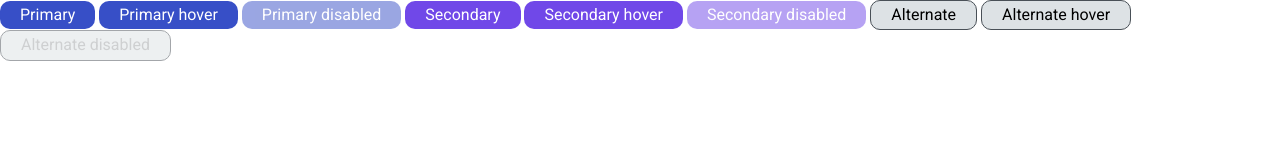
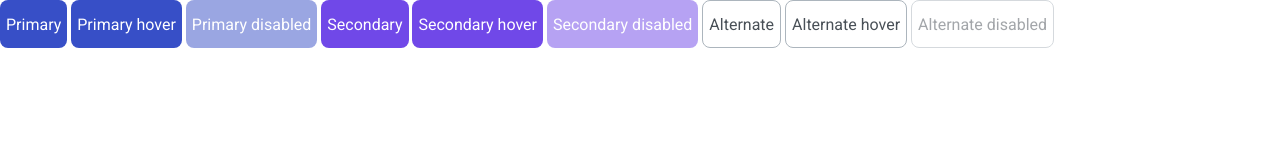
Before and after one commit to js-tasks-ru/htmlcss-20240216_del-ry4me, a website: page 03-lection1/01-button/index.html in a window 1280 px wide. Drawn offline with Linux system fonts and the light colour scheme.

Commit message:
added properties, made colors accordig layout

```diff
--- a/03-lection1/01-button/button.css
+++ b/03-lection1/01-button/button.css
@@ -1,15 +1,21 @@
 /* Стилизация кнопки */
 .button {
-    padding: 5px 20px 5px 20px;
+    height: 48px;
+    padding: auto;
     border: none;
-    border-radius: 10px;
+    border-radius: 8px;
     cursor: pointer;
+    font-family: 'Roboto';
+    font-style: normal;
+    font-size: 16px;
+    line-height: 19px;
+    text-align: center;
+    color: var(--white);
 }
 
 .button:disabled {
     opacity: 0.5;
     pointer-events: none;
-    cursor: not-allowed;
 }
 
 .button_primary {
@@ -24,7 +30,7 @@
 }
 */
 .button_primary:hover {
-    background-color: var(--purple);
+    background-color: var(--dblue);
 
 }
 
@@ -44,7 +50,7 @@
 }*/
 
 .button_secondary:hover {
-    background-color: var(--grey-4);
+    background-color: var(--dpurple);
 }
 
 .button_secondary:active {
@@ -52,9 +58,10 @@
 }
 
 .button_alternate {
-    background-color: var(--grey-2);
-    border: 1px solid var(--grey-4);
-    transition: opacity 200ms ease-in-out, background-color 200ms ease-in-out, color 200ms ease-in-out ;
+    background-color: var(--white);
+    border: 1px solid var(--grey-3);
+    color: var(--grey-4);
+    transition: opacity 200ms ease-in-out, border-color 200ms ease-in-out ;
 }
 /**
 .button_alternate-default {
@@ -64,11 +71,13 @@
 
 
 .button_alternate:hover {
-    background-color: var(--grey-4);
-    color: var(--white);
+    background-color: var(--white);
+    border-color: var(--black);
 }
 
 .button_alternate:active {
     background-color: var(--primary);
     color: var(--white);
 }
+
+/* Button/Primary/Default */
--- a/assets/css/main.css
+++ b/assets/css/main.css
@@ -1,12 +1,17 @@
 @import '../fonts/fonts.css';
 @import 'normalize.css';
+@import '../../components/header/header.css';
+@import '../../components/footer/footer.css';
+@import '../../components/main/main.css';
 
 :root {
     --white: #ffffff;
     --black: #212429;
     --pink: #F784AD;
     --purple: #7048E8;
+    --dpurple: #5028C6;
     --blue: #374FC7;
+    --dblue: #2342C0;
     --red: #F03D3E;
     --grey-1: #F8F9FA;
     --grey-2: #DDE2E5;
```
